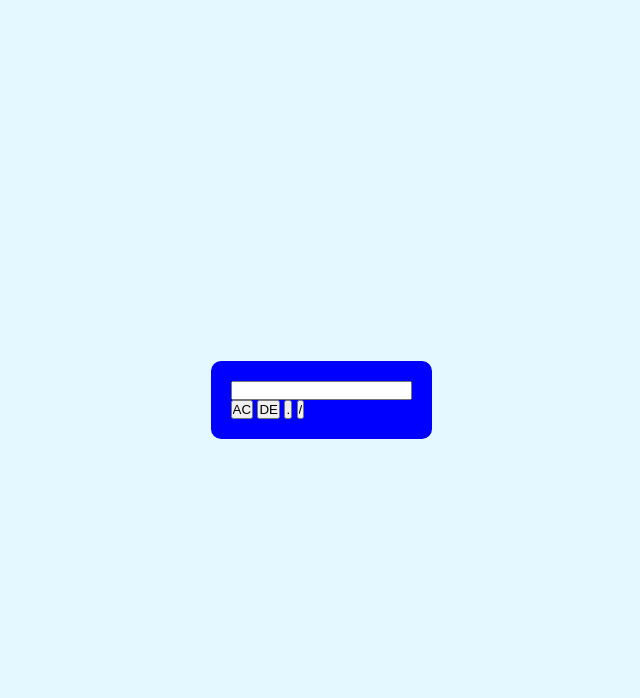
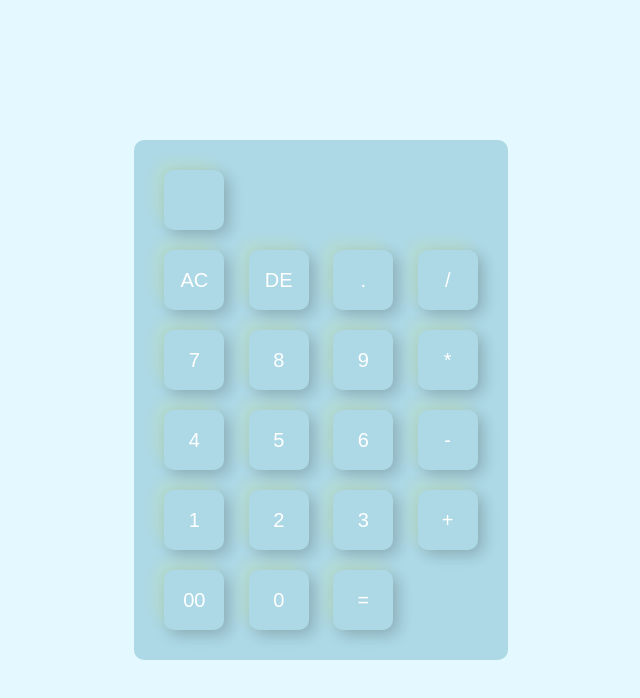
Before and after one commit to bestofer123/AzureTest, a website: page index.html in a window 1280 px wide. Shown: the whole page, without its empty margins (319-959 px from the left). Drawn offline with Linux system fonts and the light colour scheme.

Commit message:
Add all Buttons Style all Buttons

```diff
--- a/index.html
+++ b/index.html
@@ -20,6 +20,29 @@
                 <input type="button" value=".">
                 <input type="button" value="/">
             </div>
+            <div>
+                <input type="button" value="7">
+                <input type="button" value="8">
+                <input type="button" value="9">
+                <input type="button" value="*">
+            </div>
+            <div>
+                <input type="button" value="4">
+                <input type="button" value="5">
+                <input type="button" value="6">
+                <input type="button" value="-">
+            </div>
+            <div>
+                <input type="button" value="1">
+                <input type="button" value="2">
+                <input type="button" value="3">
+                <input type="button" value="+">
+            </div>
+            <div>
+                <input type="button" value="00">
+                <input type="button" value="0">
+                <input type="button" value="=">
+            </div>
         </form>
     </div>
 </div>
--- a/styles.css
+++ b/styles.css
@@ -15,7 +15,21 @@
 }
 
 .calculator {
-    background: blue;
+    background: lightblue;
     padding: 20px;
     border-radius: 10px;
 }
+
+.calculator form input {
+    border: 0;
+    outline: 0;
+    width: 60px;
+    height: 60px;
+    border-radius: 10px;
+    box-shadow: -8px -8px 15px rgba(255, 255, 2, 0.1), 5px 5px 15px rgba(0, 0, 0, 0.2);
+    background: transparent;
+    font-size: 20px;
+    color: #fff;
+    cursor: pointer;
+    margin: 10px;
+}
```
